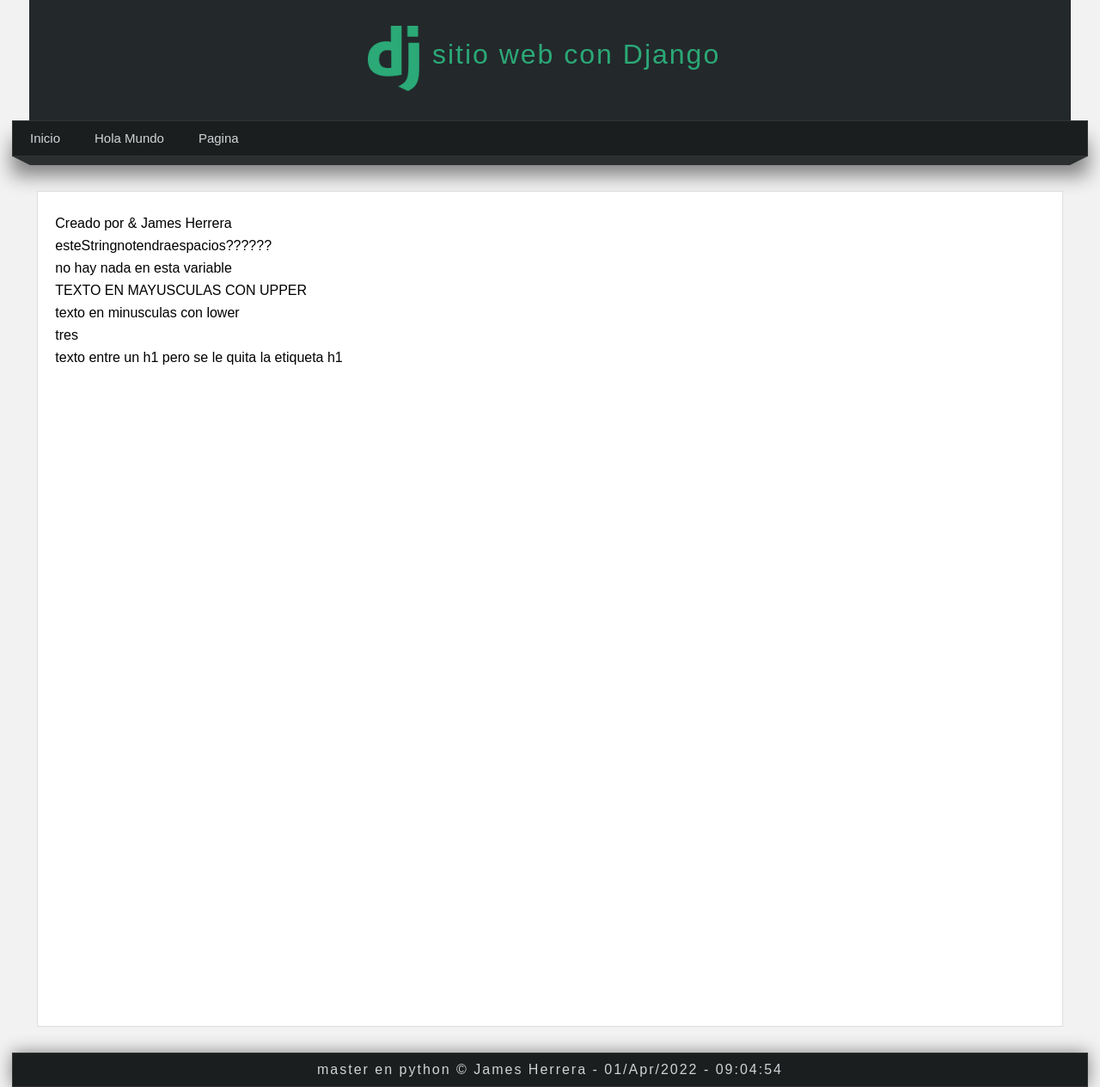
After one commit to Yeimss/aprendiendoDjango, a Django app: page /pagina/ in a window 1280 px wide. The commit adds this page. Shown: the whole page at 86% size. Run offline with Django 4.2, Linux system fonts and the light colour scheme.

Commit message:
Se aprenden elementos que se pueden usar dentro de las templates, com urls, manejo de fechas, enviar variables desde las views, bucles dentro de la vista y filtros por defecto

```diff
--- a/aprendiendoDjango/urls.py
+++ b/aprendiendoDjango/urls.py
@@ -24,4 +24,5 @@ urlpatterns = [
     path('inicio/',views.index, name="inicio"),
     path('hola_mundo/', views.hola_mundo, name="hola_mundo"),
     path('hola_mundo/<int:redirigir>/', views.hola_mundo, name="hola_mundo"),
+    path('pagina/', views.pagina, name='pagina')
 ]
--- a/miapp/static/css/styles.css
+++ b/miapp/static/css/styles.css
@@ -135,3 +135,11 @@ footer{
     margin: 0 auto;
     letter-spacing: 2px;
 }
+.redirect{
+    text-decoration: none;
+    color: #1B1E1F;
+}
+.redirect:hover{
+    text-decoration: underline;
+    color: #2ba977;
+}
--- a/miapp/templates/hola_mundo.html
+++ b/miapp/templates/hola_mundo.html
@@ -15,4 +15,5 @@ en en dicho blocke en el layout (lo hereda)
 {% endcomment %}
 {{block.super}}
 
+<a class="redirect" href="{% url 'hola_mundo' '1' %}">ir al index</a>
 {%endblock%}
--- a/miapp/templates/layout.html
+++ b/miapp/templates/layout.html
@@ -27,10 +27,13 @@
     <nav>
         <ul>
             <li>
-                <a href="/inicio">Inicio</a>
+                <a href="{% url 'index' %}">Inicio</a>
             </li>
             <li>
-                <a href="/hola_mundo">Hola Mundo</a>
+                <a href="{% url 'hola_mundo' %}">Hola Mundo</a>
+            </li>
+            <li>
+                <a href="{% url 'pagina' %}">Pagina</a>
             </li>
         </ul>
     </nav>
@@ -49,7 +52,7 @@
     </main>
 
     <footer>
-        master en python &copy; James Herrera
+        master en python &copy; James Herrera - {% now "d/M/Y - h:m:s" %}
     </footer>
 </body>
 
--- /dev/null
+++ b/miapp/templates/pagina.html
@@ -0,0 +1,48 @@
+{% extends 'layout.html'%}
+
+{% block title  %}
+    pagina de pruebas
+{% endblock  %}
+
+{% block content %}
+    <p>Creado por & James Herrera</p>
+    <p>{{"este String no tendra espacios??????"|cut:" "}}</p>
+    <p>
+        {{texto|default:'no hay nada en esta variable'}}
+    </p>
+    <p>
+        {{"texto en mayusculas con upper"|upper}}
+    </p>
+    <p>
+        {{"TEXTO EN MINUSCULAS CON lower"|lower}}
+    </p>
+    <p>
+        {{lista|random}}
+    </p>
+    <p>
+        {{"<h1>texto entre un h1 pero se le quita la etiqueta h1</h1>"|striptags}}
+    </p>
+    <p>
+    </p>
+    <p>
+    </p>
+{% endblock %}
+{% comment %}
+
+                FILTROS CON DJANGO
+{{"Creado por james herrera"|cut:" "}} -> el |cut:"" sirve para eliminar cierto elemento de un str, en ese caso elimina los espacios
+{{"texto de purebaaaaaaa"|lower}}pone un texto en minusculas
+{{"texto de purebaaaaaaa"|upper}}pone un texto en mayusculas
+{{texto|default:''}} -> el |default:"" sirve para poner algo por defecto en caso tal de que una variable venga vacia
+{{nombre_lista|join:', '}} -> mostrar todos los elementos de la lista separados por lo que se ponga entre comillas
+{{nombre_lista|length}} -> muestra el tamanio de la lista
+{{nombre_lista|random}} -> muestra aleatoriamente un elemento de la lista
+{{"<h1>texto entre un h1 pero se le quita el h1</h1>"|striptags}} -> quita todos los elementos html de un string
+{{"<h1>texto entre un h1 pero se le quita el h1</h1>"|striptags|wordcount}} -> cuenta la cantidad de palabras en un str
+
+
+
+pagina de documentacion sobre filtros
+https://docs.djangoproject.com/en/4.0/ref/templates/builtins/
+
+{% endcomment %}
--- a/miapp/views.py
+++ b/miapp/views.py
@@ -7,17 +7,13 @@ from django.shortcuts import render,HttpResponse, redirect
 #        ||     ||      ||
 #mvt = Modelo Template Vista
 def index(request):
-    años=""
-    year=2021
-    for i in range (year, 2051):
-        if year % 2 == 0:
-            años+=f"<li>{str(year)}</li>"
-
+    rango=range(2022, 2051)
     nombre='pedro pica piedra'
     lenguajes=['php', 'python', 'C', 'Java']
     return render(request,'index.html',{
         'nombre':nombre,
-        'lenguajes':lenguajes
+        'lenguajes':lenguajes,
+        'years':rango
     })
 
 
@@ -25,3 +21,9 @@ def hola_mundo(request, redirigir=0):
     if redirigir == 1:
         return redirect('/inicio')
     return render(request, 'hola_mundo.html')
+
+def pagina(request):
+    return render(request, 'pagina.html',{
+        'texto':"",
+        'lista':['uno','dos','tres','siete','perro','manco']
+    })
```
Also changed, not shown: miapp/templates/fecha.html (added, +12 -0 lines), miapp/templates/index.html (+12 -3 lines).
